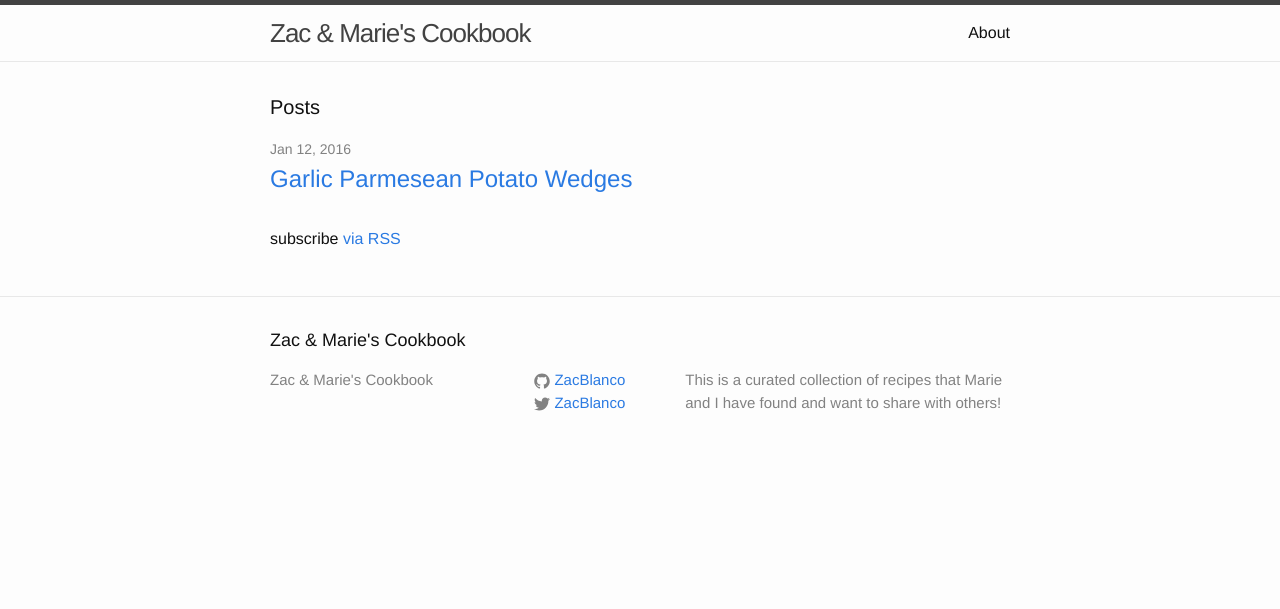
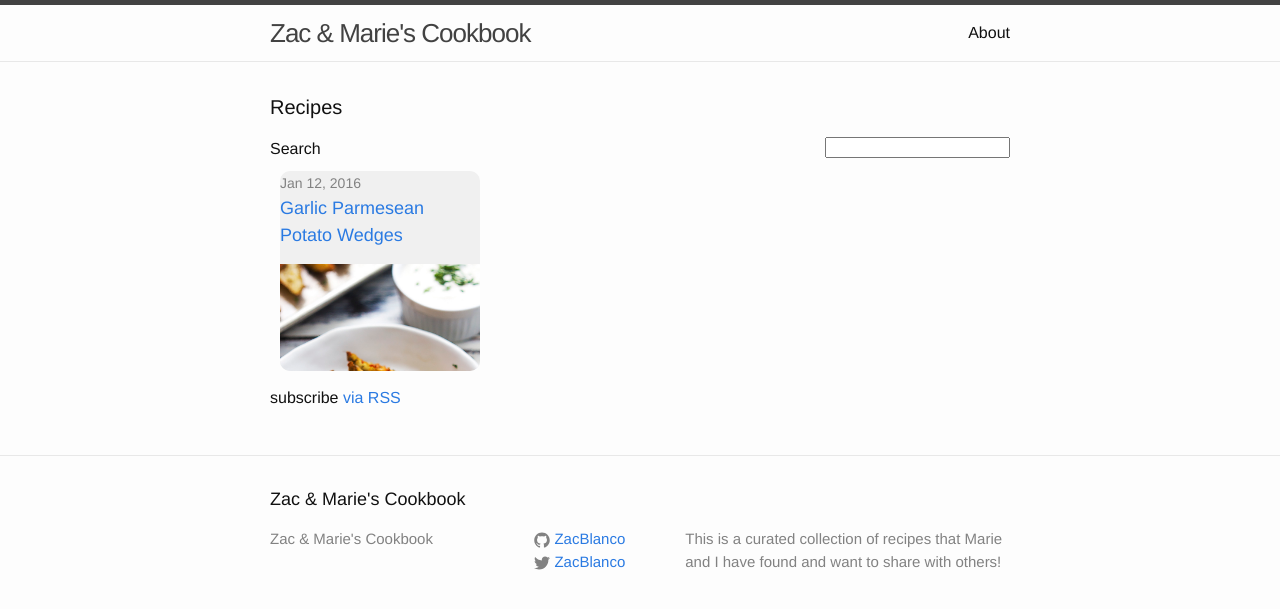
Before and after one commit to ZacBlanco/recipes, a Jekyll site: the page built from index.html, in a window 1280 px wide. Shown: the top 609 px of the page. Built offline with Jekyll 4.4.1, drawn with Linux system fonts in a browser that asks for light colours.

Commit message:
improving homepage layout

```diff
--- a/_sass/_layout.scss
+++ b/_sass/_layout.scss
@@ -191,7 +191,7 @@
 
 .post-link {
     display: block;
-    font-size: 24px;
+    font-size: 18px;
 }
 
 
@@ -240,3 +240,24 @@
         }
     }
 }
+
+
+
+.recipe {
+  display:inline;
+  background-color:rgb(240, 240, 240);
+  border-radius: 10px;
+  //padding:10px;
+  div {
+    margin: 10px;
+    display:block;
+    width: 200px;
+    height:200px;
+    overflow:hidden;
+
+    img {
+      background-size:cover;
+    }
+  }
+
+}
--- a/index.html
+++ b/index.html
@@ -4,17 +4,20 @@ layout: default
 
 <div class="home">
 
-  <h1 class="page-heading">Posts</h1>
+  <h1 class="page-heading">Recipes</h1>
+  <input id="search-bar" style="display:block; float:right" type="search">Search</input>
 
   <ul class="post-list">
     {% for post in site.posts %}
-      <li>
-        <span class="post-meta">{{ post.date | date: "%b %-d, %Y" }}</span>
-
-        <h2>
-          <a class="post-link" href="{{ post.url | prepend: site.baseurl }}">{{ post.title }}</a>
-        </h2>
-      </li>
+    <li class="recipe">
+        <div class="recipe">
+          <span class="post-meta">{{ post.date | date: "%b %-d, %Y" }}</span>
+          <h6>
+            <a class="post-link" href="{{ post.url | prepend: site.baseurl }}">{{ post.title }}</a>
+          </h6>
+          <img src="{{ post.image }}"></img>
+        </div>
+    </li>
     {% endfor %}
   </ul>
 
```
Also changed, not shown: _posts/2016-1-12-garlic-parm-potato-wedges.md (+1 -0 lines), images/garlic-parm-potatos.jpg (added).
